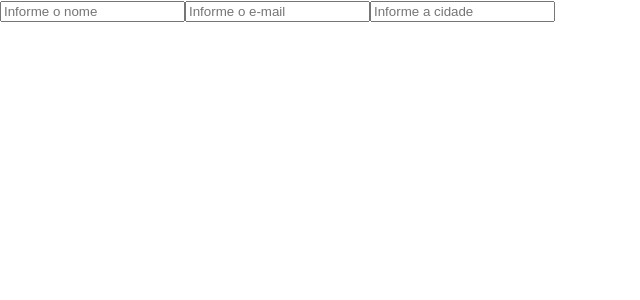
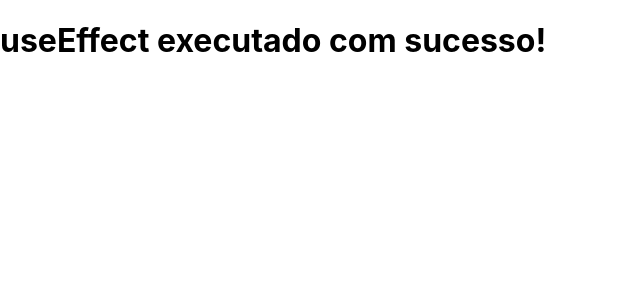
Before and after one commit to Carlos-Godoi/Curso-React-Hooks, a React (Create React App) app in the folder conceitos/: page / in a window 1280 px wide. Shown: the top 300 px of the page, without its empty margins (0-640 px from the left). Built offline with nearby package versions, Linux system fonts and the light colour scheme.

Commit message:
Aula 08 - ( useEffect )

```diff
--- /dev/null
+++ b/conceitos/src/hooks/Exemplo05_useEffect.js
@@ -0,0 +1,29 @@
+// Módulo React e o hook useState, useEffect
+import React, {useState, useEffect} from 'react';
+
+// Função
+function Exemplo05_useEffect(){
+
+   // useState
+   const [texto, setTexto] = useState('Olá Mundo!');
+
+   // useEffect
+   useEffect(() => {
+
+       setInterval(()=> {
+            setTexto('useEffect executado com sucesso!');
+       }, 5000);
+
+   });
+
+    // Retorno
+    return(
+        <div>
+            <h1>{texto}</h1>
+        </div>
+    );
+
+}
+
+// Exportar
+export default Exemplo05_useEffect;
--- a/conceitos/src/index.js
+++ b/conceitos/src/index.js
@@ -6,7 +6,8 @@ import reportWebVitals from './reportWebVitals';
 // import Exemplo01 from './hooks/Exemplo01_useState';
 // import Exemplo02 from './hooks/Exemplo02_useState';
 // import Exemplo03 from './hooks/Exemplo03_useState';
-import Exemplo04 from './hooks/Exemplo04_useState';
+// import Exemplo04 from './hooks/Exemplo04_useState';
+import Exemplo05 from './hooks/Exemplo05_useEffect';
 
 
 const root = ReactDOM.createRoot(
@@ -15,7 +16,7 @@ const root = ReactDOM.createRoot(
 
 root.render(
   <React.StrictMode>
-    <Exemplo04 />
+    <Exemplo05 />
   </React.StrictMode>
 );
 
```
